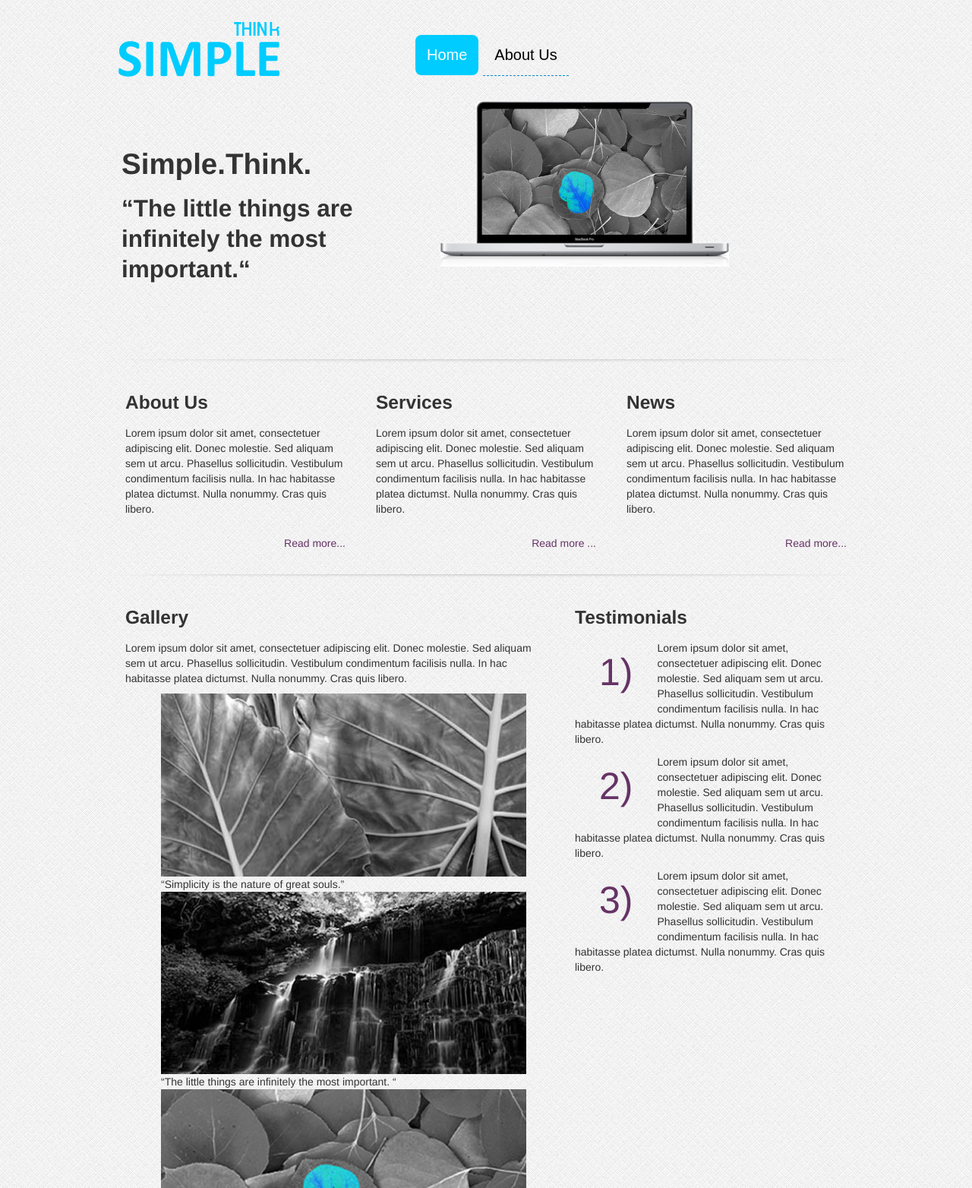
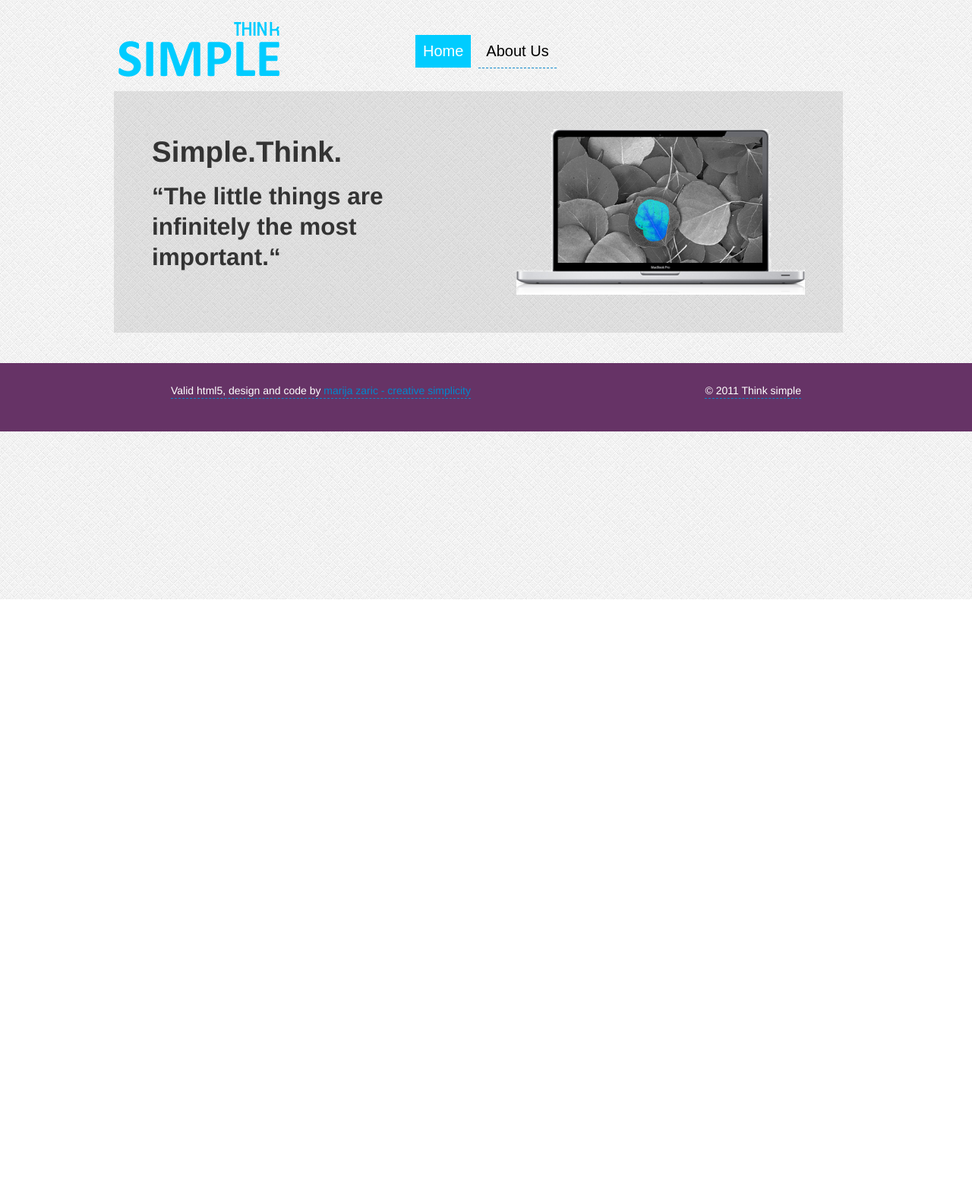
Before and after one commit to kirushanths/dine, a plain HTML site: page thinksimple/index.html in a window 1280 px wide. Shown: the part 12-1576 px from the top of the page at 76% size. After the commit the page ends 801 px from the top, so only its background shows below. Drawn offline with nearby package versions, Linux system fonts and the light colour scheme.

Commit message:
ign changePlease enter the commit message for your changes. Lines starting

```diff
--- a/thinksimple/css/styles.css
+++ b/thinksimple/css/styles.css
@@ -188,6 +188,7 @@ h4 span{
 			text-align:left;
 			background-color:transparent;
 			padding:15px;
+			overflow: hidden;
 
 }
 
@@ -258,10 +259,13 @@ h4 span{
 
 .group_bannner_left {
 	width: 420px;
-	position: absolute;
+float:left;
+padding:50px;
+padding-right:0;
+/*	position: absolute;
 	top:60px;
 	background:transparent;
-	margin-top:6px;
+	margin-top:6px;*/
 	/*margin-left:-40px;*/
 
 
@@ -269,11 +273,14 @@ h4 span{
 
 .group_bannner_right{
 	width: 380px;
-	position: absolute;
+	float:right;
+	padding:50px;
+	padding-left:0;
+/*	position: absolute;
 	top:-37px;
 	right:170px;
 	background:transparent;
-	margin-top:50px;
+	margin-top:50px;*/
 
 
 	}
@@ -299,9 +306,10 @@ header{
 	width: 960px;
 	position: relative;
 	float: left;
+	overflow:hidden;
 	height:318px;
-	padding:10px;
-	background:transparent;
+	padding:0px;
+	background:rgba(40, 40, 40, 0.1);
 	margin-top:17px;
 
 
@@ -447,7 +455,7 @@ footer{
 	width:100%;
 	margin-bottom:18px;
 	background-color:#663366;
-
+	margin-top:25px;
 
 	}
 
@@ -510,10 +518,10 @@ nav ul li a{
 	text-transform:capitalize;
 	font-weight:normal;
 	display:block;	/* IE6, IE7 line height fix */
-	padding:15px;
+	padding:10px;
 	background-color:transparent;
 	margin-top:0px;
-	margin-right:6px;
+	margin-right:10px;
     text-decoration:none;
 
 
@@ -526,10 +534,8 @@ nav ul li a:hover{
 }
 nav ul li a.current{
 	background-color:#00CCFF;
-	padding:15px;
+	padding:10px;
 	color:white;
-	-moz-border-radius: 8px;
-	border-radius: 8px;
 
 
 }
--- a/thinksimple/index.html
+++ b/thinksimple/index.html
@@ -68,81 +68,11 @@
           </h2>
        </hgroup>
      </header>
+
    </div>
    <!--end intro-->
 
 
-
-   <!--start holder-->
-
-   <div class="holder_content">
-
-   <section class="group1">
-   <h3>About us</h3>
-   	<p>Lorem ipsum dolor sit amet, consectetuer adipiscing elit. Donec molestie. Sed aliquam sem ut arcu. Phasellus sollicitudin.
-	Vestibulum condimentum  facilisis nulla. In hac habitasse platea dictumst. Nulla nonummy. Cras quis libero.</p>
-    <a href=""><span class="read_more">Read more...</span></a>
-
-	</section>
-
-
-
-   <section class="group2">
-   <h3>Services</h3>
-   	<p>Lorem ipsum dolor sit amet, consectetuer adipiscing elit. Donec molestie. Sed aliquam sem ut arcu. Phasellus sollicitudin.
-	Vestibulum condimentum  facilisis nulla. In hac habitasse platea dictumst. Nulla nonummy. Cras quis libero.</p>
-	<a href=""><span class="read_more">Read more ...</span></a>
-
-	</section>
-
-
-
-   <section class="group3">
-   <h3>News</h3>
-   	<p>Lorem ipsum dolor sit amet, consectetuer adipiscing elit. Donec molestie. Sed aliquam sem ut arcu. Phasellus sollicitudin.
-	Vestibulum condimentum  facilisis nulla. In hac habitasse platea dictumst. Nulla nonummy. Cras quis libero.</p>
-	<a href=""><span class="read_more">Read more...</span></a>
-
-	</section>
-
-
-   </div>
-   <!--end holder-->
-
-   <!--start holder-->
-
-   <div class="holder_content1">
-    <section class="group4">
-   <h3>Gallery</h3>
-   	<p>Lorem ipsum dolor sit amet, consectetuer adipiscing elit. Donec molestie. Sed aliquam sem ut arcu. Phasellus sollicitudin.
-	Vestibulum condimentum  facilisis nulla. In hac habitasse platea dictumst. Nulla nonummy. Cras quis libero.</p>
-    <div class="pikachoose">
-	<ul id="pikame" >
-		<li><a href="#"><img src="images/picture3.jpg" width="500" height="250"  alt="picture"/></a><span>“Simplicity is the nature of great souls.”</span></li>
-		<li><a href="#"><img src="images/picture2.jpg" width="500" height="250" alt="picture"/></a><span>“The little things are infinitely the most important. “ </span></li>
-		<li><a href="#"><img src="images/picture1.jpg" width="500" height="250" alt="picture"/></a><span>“Simplicity is the essence of happiness.”</span></li>
-	   </ul>
-       </div>
-
-	</section>
-
-
-
-   <section class="group5">
-   <h3>Testimonials</h3>
-   	<p><span class="purple">1)</span>Lorem ipsum dolor sit amet, consectetuer adipiscing elit. Donec molestie. Sed aliquam sem ut arcu. Phasellus sollicitudin.
-	Vestibulum condimentum  facilisis nulla. In hac habitasse platea dictumst. Nulla nonummy. Cras quis libero.</p>
-      	<p><span class="purple">2)</span>Lorem ipsum dolor sit amet, consectetuer adipiscing elit. Donec molestie. Sed aliquam sem ut arcu. Phasellus sollicitudin.
-	Vestibulum condimentum  facilisis nulla. In hac habitasse platea dictumst. Nulla nonummy. Cras quis libero.</p>
-   	<p><span class="purple">3)</span>Lorem ipsum dolor sit amet, consectetuer adipiscing elit. Donec molestie. Sed aliquam sem ut arcu. Phasellus sollicitudin.
-	Vestibulum condimentum  facilisis nulla. In hac habitasse platea dictumst. Nulla nonummy. Cras quis libero.</p>
-
-
-	</section>
-
-
-    </div>
-    <!--end holder-->
 
 
 
```
Also changed, not shown: thinksimple/about.html (added, +121 -0 lines).
